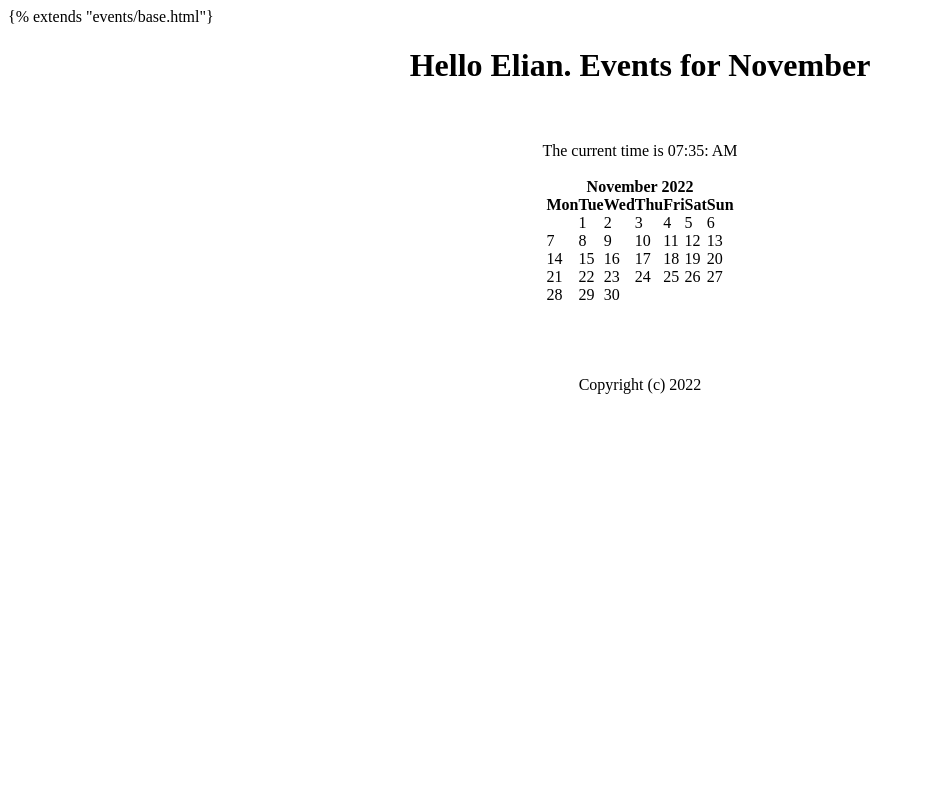
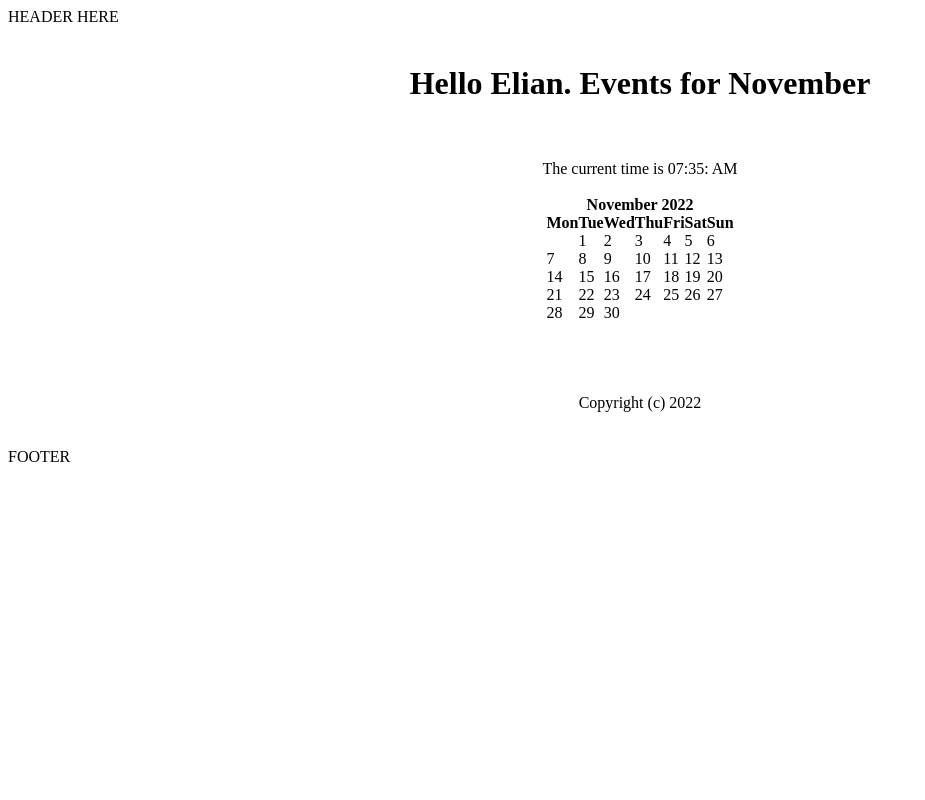
Before and after one commit to nail-e/myclub, a Django app: page / in a window 1280 px wide. Shown: the whole page, without its empty margins (0-925 px from the left). Run offline with Django 4.2, Linux system fonts and the light colour scheme.

Commit message:
Installed django and fixed virt

```diff
--- a/myclub_website/events/templates/events/base.html
+++ b/myclub_website/events/templates/events/base.html
@@ -5,6 +5,5 @@ HEADER HERE
 
 {% endblock %}
 
-
 <br/><br/>
 FOOTER
--- a/myclub_website/events/templates/events/home.html
+++ b/myclub_website/events/templates/events/home.html
@@ -1,4 +1,4 @@
-{% extends "events/base.html"}
+{% extends "events/base.html" %}
 
 {% block content %}
     <center>
```
Also changed, not shown: myclub_website/db.sqlite3, 2 other files.
